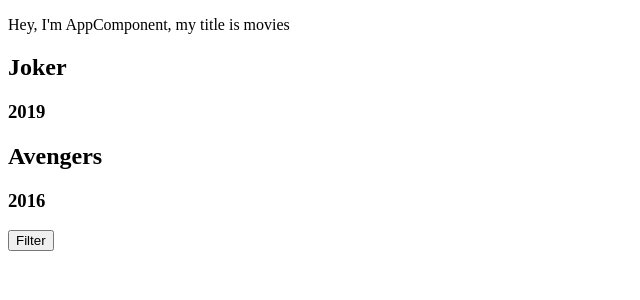
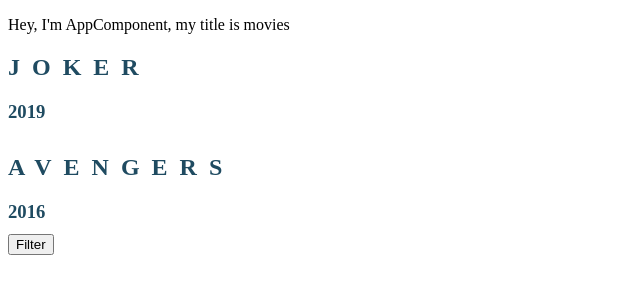
Before and after one commit to Marie-belette/MovieAngularPublic, an Angular app: page / in a window 1280 px wide. Shown: the top 300 px of the page, without its empty margins (0-640 px from the left). Built offline with nearby package versions, Linux system fonts and the light colour scheme.

Commit message:
Updated component add

```diff
--- a/src/app/app.component.html
+++ b/src/app/app.component.html
@@ -1,8 +1,8 @@
 <p>Hey, I'm AppComponent, my title is {{ title }}</p>
 
-<div class="movie" *ngFor="let movie of movies">
-  <div *ngIf="movie.country == defaultCountry">
-    <h2 [ngClass]="{'old': movie.year < 2000}">{{ movie.title }}</h2>
+<div *ngFor="let movie of movies">
+  <div class="movie" *ngIf="movie.country == defaultCountry">
+    <h2 class="title" [ngClass]="{'old': movie.year < 2000}">{{ movie.title }}</h2>
     <h3>{{ movie.year }}</h3>
   </div>
 </div>
--- a/src/app/app.component.scss
+++ b/src/app/app.component.scss
@@ -1,3 +1,18 @@
-.old {
-    color: yellowgreen
+$default-font-color: hsl(200, 52%, 25%);
+
+div {
+    color: $default-font-color;
+    &.movie {
+        min-width: 10em;
+        width: auto;
+        min-height: 5em;
+        height: auto;
+
+        h2 {
+            &.title {
+                letter-spacing: 0.5em;
+                text-transform: uppercase;
+            }
+        }
+    }
 }
```
Also changed, not shown: src/styles.scss (line endings or trailing spaces).
